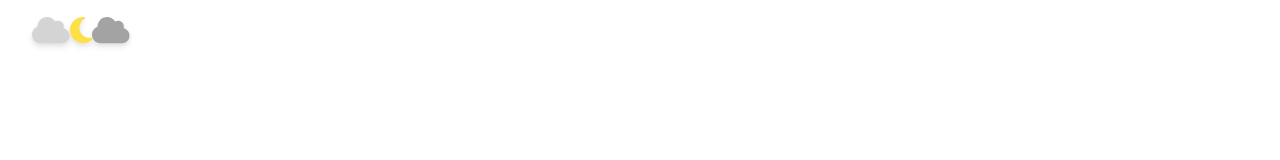
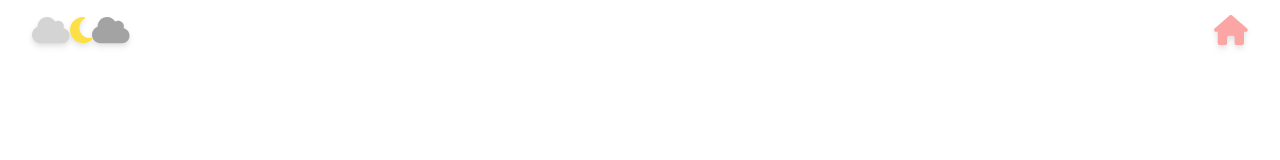
Before and after one commit to zahraRostami1999/portfolio, a React (Vite) app in the folder portfolio/: page / in a window 1280 px wide. Shown: the top 160 px of the page. Built offline with nearby package versions, Linux system fonts and the light colour scheme.

Commit message:
edit Header: add home btn

```diff
--- a/portfolio/src/components/Header.jsx
+++ b/portfolio/src/components/Header.jsx
@@ -1,19 +1,24 @@
 import { FontAwesomeIcon } from '@fortawesome/react-fontawesome';
-import { faMoon, faCloud } from '@fortawesome/free-solid-svg-icons';
+import { faMoon, faCloud, faHome } from '@fortawesome/free-solid-svg-icons';
 import { Link } from "react-router-dom";
 
 const Header = () => {
     return (
         <>
-            <div className="flex fixed justify-between items-center text-black py-3 px-4 md:px-20 lg:px-8 w-full xl:w-1/6 lg:w-1/3 md:w-5/6 drop-shadow-md">
-                <div className="lg:text-3xl md:text-2xl sm:text-2xl text-xl">
-                    <Link to="/">
+            <div className="flex fixed justify-between items-center text-black py-3 px-4 md:px-20 lg:px-8 w-full drop-shadow-md">
+                <div className="lg:text-3xl md:text-2xl sm:text-2xl text-xl w-full flex justify-between">
+                    <div>
                         <FontAwesomeIcon className='text-neutral-300' icon={faCloud} />
                         <FontAwesomeIcon className='text-yellow-300' icon={faMoon} />
                         <FontAwesomeIcon className='text-neutral-400' icon={faCloud} />
+                    </div>
+                    <Link to="/">
+                        <div>
+                            <FontAwesomeIcon className='text-red-300' icon={faHome} />
+                        </div>
                     </Link>
                 </div>
-            </div>
+            </div >
         </>
     );
 }
```
